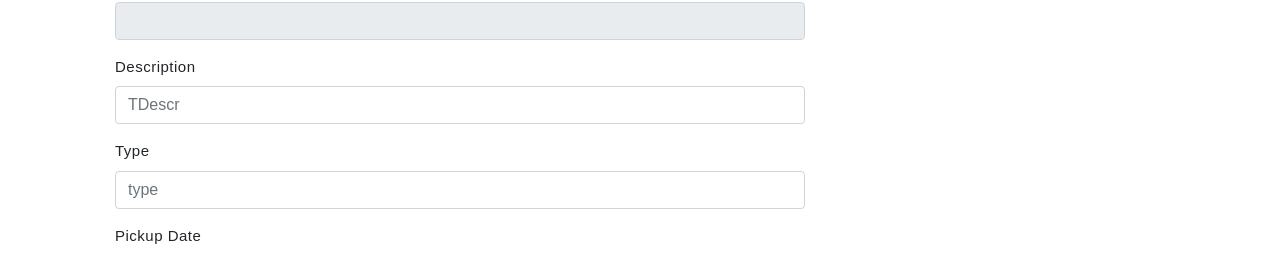
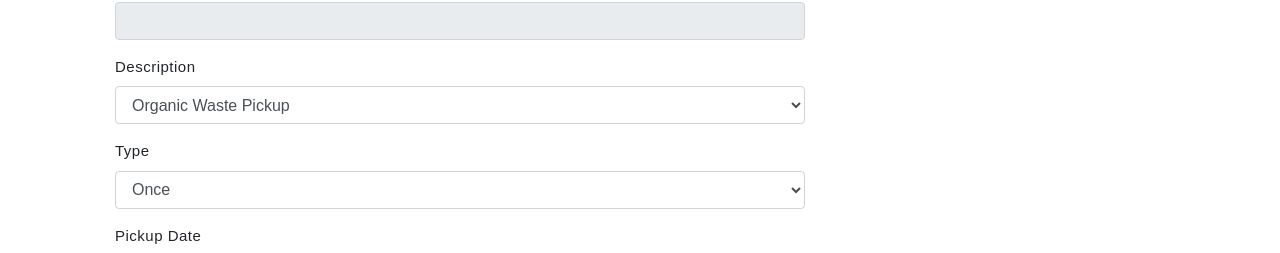
Before and after one commit to isha-gautam/AnthroLink, a website: page views/html/ticket.html in a window 1280 px wide. Shown: the part 366-619 px from the top of the page. Drawn offline with Linux system fonts and the light colour scheme; no server answers.

Commit message:
Made minor changes

```diff
--- a/app.js
+++ b/app.js
@@ -198,7 +198,7 @@ app.get('/ticket', isAuthenticated, function (req, res) {
 
 app.post('/ticket', isAuthenticated, function (req, res) {
     res.writeHead(200, { 'Content-Type': 'application/json' });
-    if (!req.hasOwnProperty('body') || !req.hasOwnProperty('form'))
+    if (!req.hasOwnProperty('body') || !req.body.hasOwnProperty('form'))
         res.status(400).end("Bad request. The request could not be understood by the server due to malformed syntax.");
     else {
         storageModule.createTicket(req.body.form.citName, req.body.form.citEmail, req.body.form.orgName, req.body.form.orgEmail, req.body.form.startDate, req.body.form.endDate, req.body.form.TDescr, req.body.form.type).then(function (data) {
--- a/views/html/ticket.html
+++ b/views/html/ticket.html
@@ -46,7 +46,7 @@
     <div class="container">
         <div class="col-lg-12 newTicket">
             <h5>Raise New Ticket</h5>
-            <div id="newTic" class="form-horizontal">
+            <form id="newTic" class="form-horizontal">
                 <div class="form-group">
                     <label class="col-lg-3 control-label">Citizen Name:</label>
                     <div class="col-lg-8">
@@ -74,25 +74,23 @@
                 <div class="form-group">
                     <label class="col-lg-3 control-label">Description</label>
                     <div class="col-lg-8">
-                        <input list="TDescr" name="TDescr" placeholder="TDescr" class="form-control" required>
-                        <datalist id="TDescr">
-                            <option value="Organic Waste Pickup">
-                            <option value="E-Waste Pickup">
-                            <option value="Monetary Donations">
-                            <option value="Non-Monetary Donations">
-                        </datalist>
+                        <select id="TDescr" name="TDescr" class="form-control" required>
+                            <option>Organic Waste Pickup</option>
+                            <option>E-Waste Pickup</option>
+                            <option>Monetary Donations</option>
+                            <option>Non-Monetary Donations</option>
+                        </select>
                     </div>
                 </div>
                 <div class="form-group">
                     <label class="col-lg-3 control-label">Type</label>
                     <div class="col-lg-8">
-                        <input list="type" name="type" placeholder="type" class="form-control" required>
-                        <datalist id="type">
-                            <option value="Once">
-                            <option value="Recurring (Daily)">
-                            <option value="Recurring (Weekly)">
-                            <option value="Recurring (Monthly)">
-                        </datalist>
+                        <select id="type" name="type" class="form-control" required>
+                            <option>Once</option>
+                            <option>Recurring (Daily)</option>
+                            <option>Recurring (Weekly)</option>
+                            <option>Recurring (Monthly)</option>
+                        </select>
                     </div>
                 </div>
                 <div class="form-group">
@@ -111,7 +109,7 @@
                         <input name="reset" type="reset" class="btn btn-default" value="Cancel">
                     </div>
                 </div>
-            </div>
+            </form>
         </div>
     </div>
 </body>
--- a/views/js/editProfile.js
+++ b/views/js/editProfile.js
@@ -36,7 +36,7 @@ $(document).ready(function () {
         form = {
             "name": $("#name").val(),
             "_id": $("#email").val(),
-            "typeL": $("#typeL").val(),
+            "typeL": $("#typeL option:selected").text(),
             "address": $("#address").val(),
             "phone": $("#phone").val(),
             "bio": $("#bio").val(),
--- a/views/js/ticket.js
+++ b/views/js/ticket.js
@@ -54,8 +54,8 @@ $(document).ready(function () {
             "citEmail": $("#citEmail").val(),
             "orgName": $("#orgName").val(),
             "orgEmail": $("#orgEmail").val(),
-            "TDescr": $("#TDescr").val(),
-            "type": $("#type").val(),
+            "TDescr": $("#TDescr option:selected").text(),
+            "type": $("#type option:selected").text(),
             "startDate": $("#startDate").val(),
             "endDate": $("#endDate").val()
         };
```
